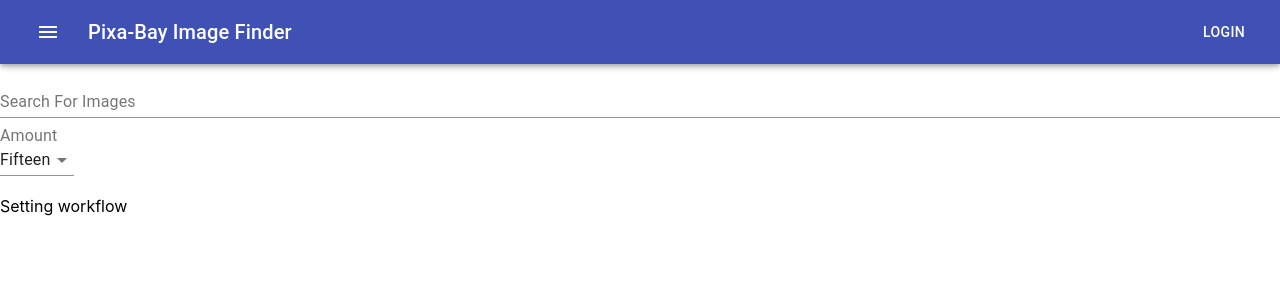
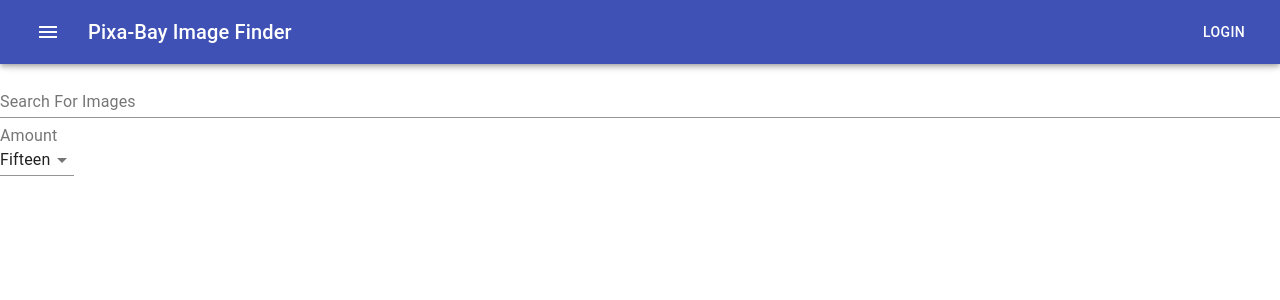
Before and after one commit to AliRazaSharafat/Pixa-bay-Image-Finder, a React (Create React App) app: page / in a window 1280 px wide. Shown: the top 300 px of the page. Built offline with nearby package versions, Linux system fonts and the light colour scheme.

Commit message:
all done

```diff
--- a/src/App.js
+++ b/src/App.js
@@ -6,7 +6,6 @@ function App() {
     <div>
       < NavBar />
       <Search />
-      <span>Setting workflow </span>
     </div>
   )
 }
```
